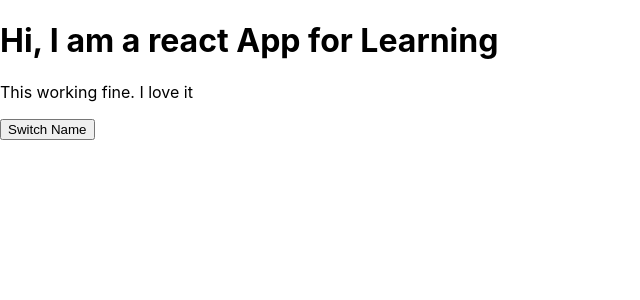
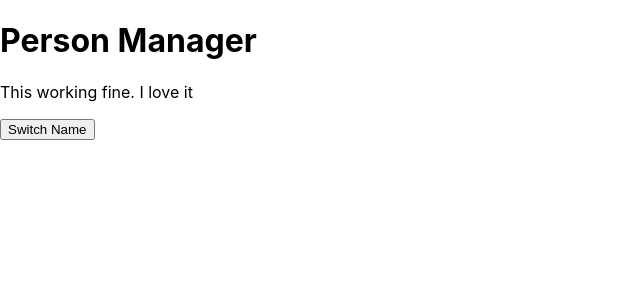
Before and after one commit to hervekhg/reactnativelearningproject, a React app: page / in a window 1280 px wide. Shown: the top 300 px of the page, without its empty margins (0-640 px from the left). Built offline with nearby package versions, Linux system fonts and the light colour scheme.

Commit message:
Passer et récupérer les props de APP

```diff
--- a/src/components/Cockpit/Cockpit.js
+++ b/src/components/Cockpit/Cockpit.js
@@ -18,7 +18,7 @@
     }
     return (
         <div className={classes.Cockpit}>
-          <h1> Hi, I am a react App for Learning </h1>
+          <h1> {props.title}</h1>
           <p className={assignedClasses.join(' ')}>This working fine. I love it</p>
           <button
             className={btnClass}
--- a/src/containers/App.js
+++ b/src/containers/App.js
@@ -61,6 +61,7 @@
     return (
         <div className={classes.App}>
           <Cockpit
+            title = {this.props.appTitle}
             showPersons = {this.state.showPersons}
             persons = {this.state.persons}
             clicked = {this.togglePersonsHandler}
--- a/src/index.js
+++ b/src/index.js
@@ -4,7 +4,7 @@
 import App from './containers/App';
 import * as serviceWorker from './serviceWorker';
 
-ReactDOM.render(<App />, document.getElementById('root'));
+ReactDOM.render(<App appTitle="Person Manager"/>, document.getElementById('root'));
 
 // If you want your app to work offline and load faster, you can change
 // unregister() to register() below. Note this comes with some pitfalls.
```
